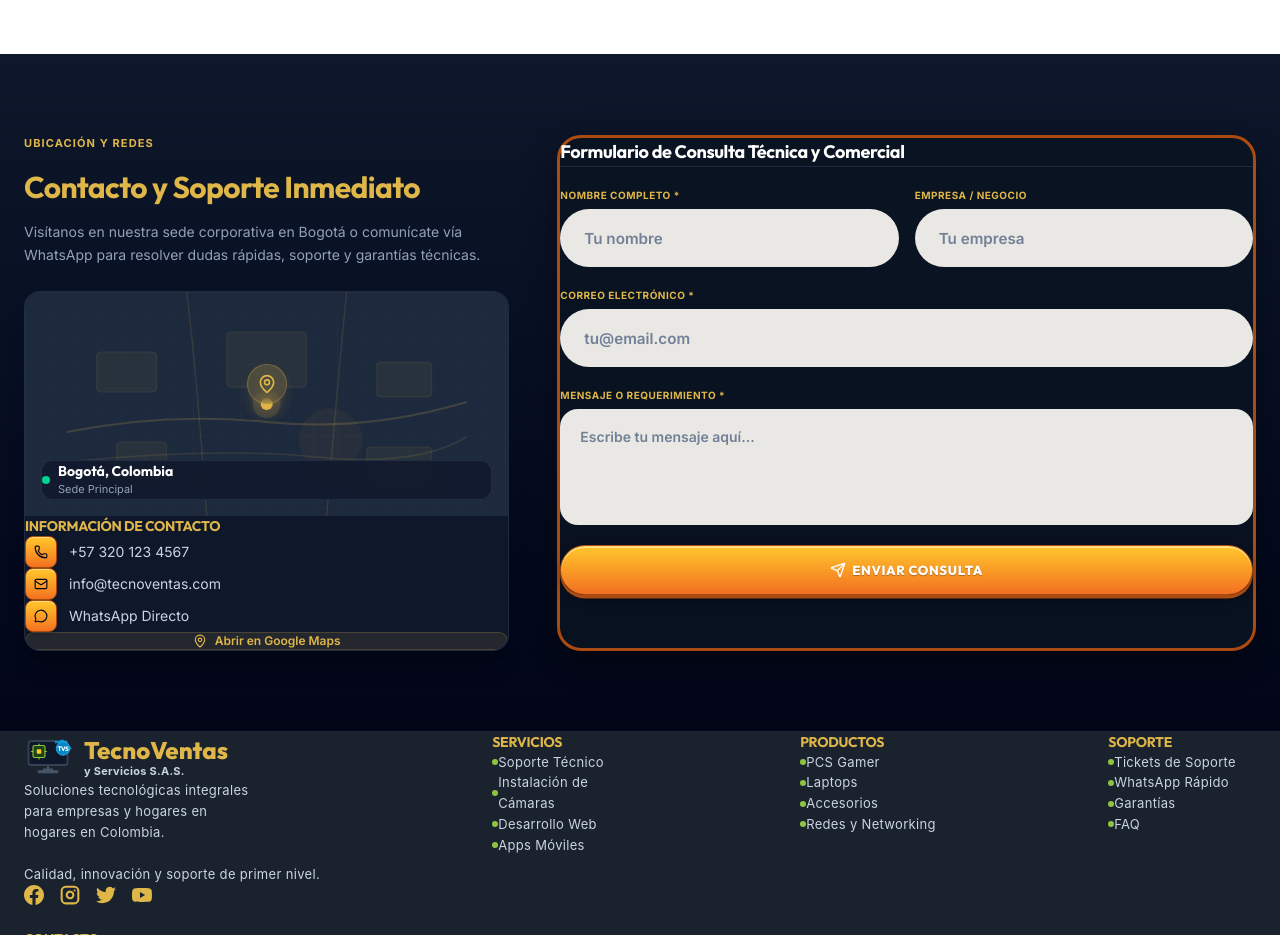
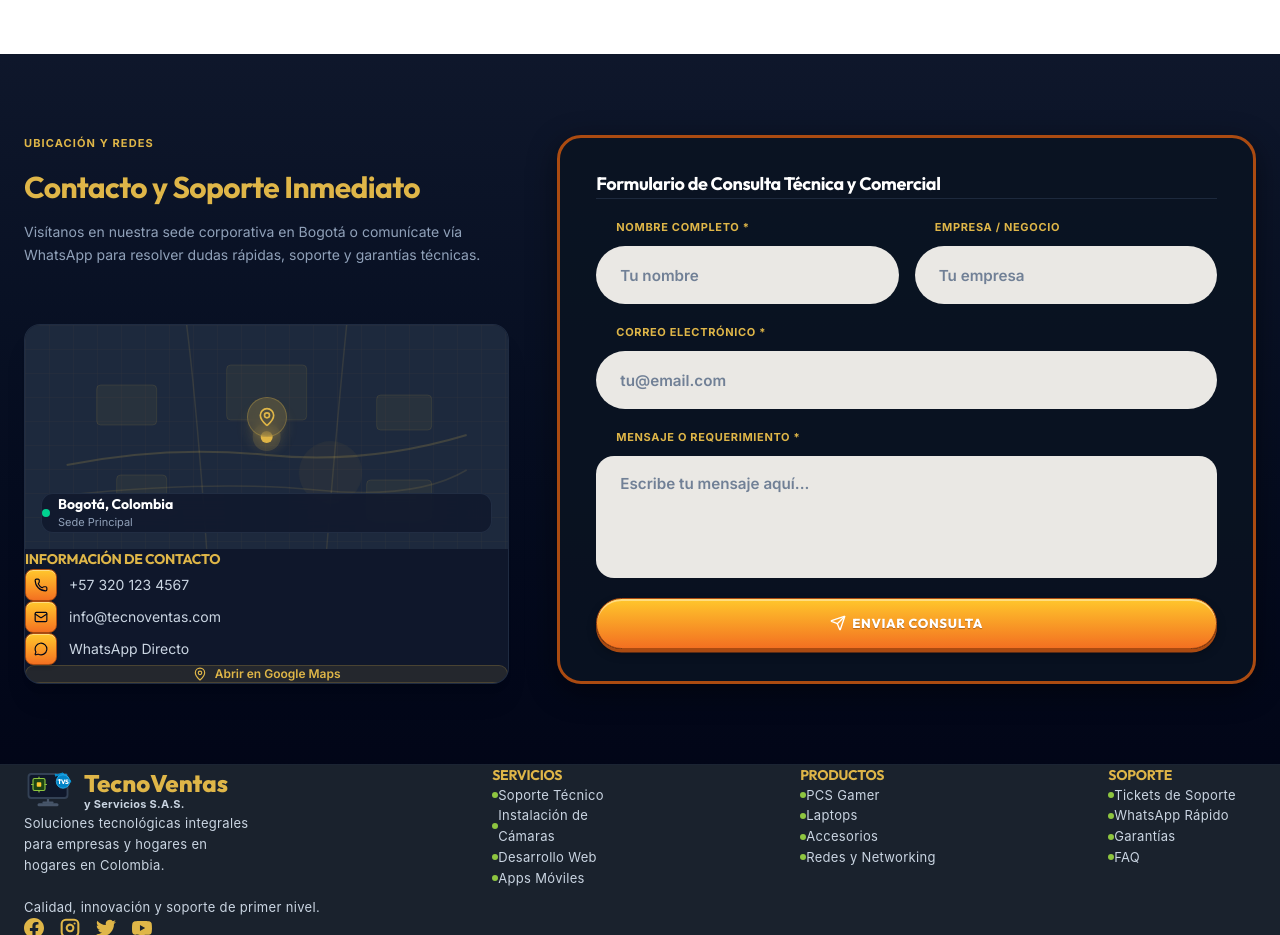
Before and after one commit to andrescrack2024/TecnoVentas, a React (Vite) app in the folder frontend/: page / in a window 1280 px wide. Shown: the part 2280-3215 px from the top of the page. Built offline with nearby package versions, Linux system fonts and the light colour scheme; no server answers.

Commit message:
style: fix form label alignment and add explicit container padding

```diff
--- a/frontend/src/index.css
+++ b/frontend/src/index.css
@@ -122,6 +122,13 @@
   background-color: rgba(10, 19, 34, 0.85);
   border-radius: 24px;
   box-shadow: 0 8px 30px rgba(0, 0, 0, 0.45);
+  padding: 2rem 2.25rem !important;
+}
+
+@media (max-width: 768px) {
+  .tech-form-container {
+    padding: 1.5rem 1.25rem !important;
+  }
 }
 
 .tech-form-container input,
@@ -152,9 +159,9 @@
   color: #0f172a !important;
   border: none !important;
   border-radius: 18px !important;
-  padding: 1.1rem 1.25rem !important;
+  padding: 1.1rem 1.5rem !important;
   font-weight: 600;
-  font-size: 0.875rem !important;
+  font-size: 0.95rem !important;
 }
 
 .tech-form-container input::placeholder,
@@ -165,8 +172,11 @@
 .tech-form-container label {
   color: #dfb648 !important;
   font-weight: 800;
-  font-size: 10px !important;
-  letter-spacing: 0.05em;
+  font-size: 11px !important;
+  letter-spacing: 0.06em;
+  margin-left: 1.25rem !important;
+  margin-bottom: 0.2rem !important;
+  display: block;
 }
 
 /* ===== ANIMATIONS ===== */
```
